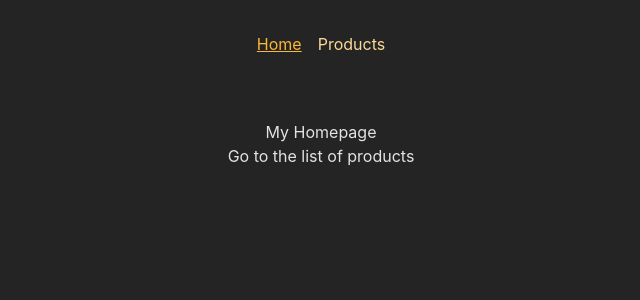
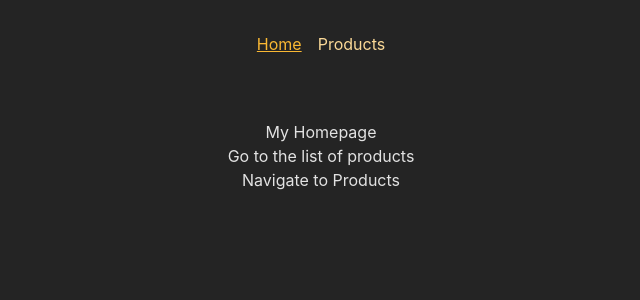
Before and after one commit to devProMaleek/react-router-tutorial, a React (Create React App) app: page / in a window 1280 px wide. Shown: the top 300 px of the page, without its empty margins (319-959 px from the left). Built offline with nearby package versions, Linux system fonts and the light colour scheme.

Commit message:
feat: Navigate Programmatically using useNavigate hook

```diff
--- a/src/Pages/Homepage.jsx
+++ b/src/Pages/Homepage.jsx
@@ -1,13 +1,19 @@
 import React from 'react'
 import PropTypes from 'prop-types'
 
-import { Link } from 'react-router-dom'
+import { Link, useNavigate } from 'react-router-dom'
 
 const Homepage = props => {
+  const navigate = useNavigate()
+
+  const navigateHandler = () => {
+    navigate('/products')
+  }
   return (
     <div>
       <h1>My Homepage</h1>
       <p>Go to the <Link to="/products">list of products</Link></p>
+      <button  onClick={navigateHandler}>Navigate to Products</button>
     </div>
   )
 }
```
